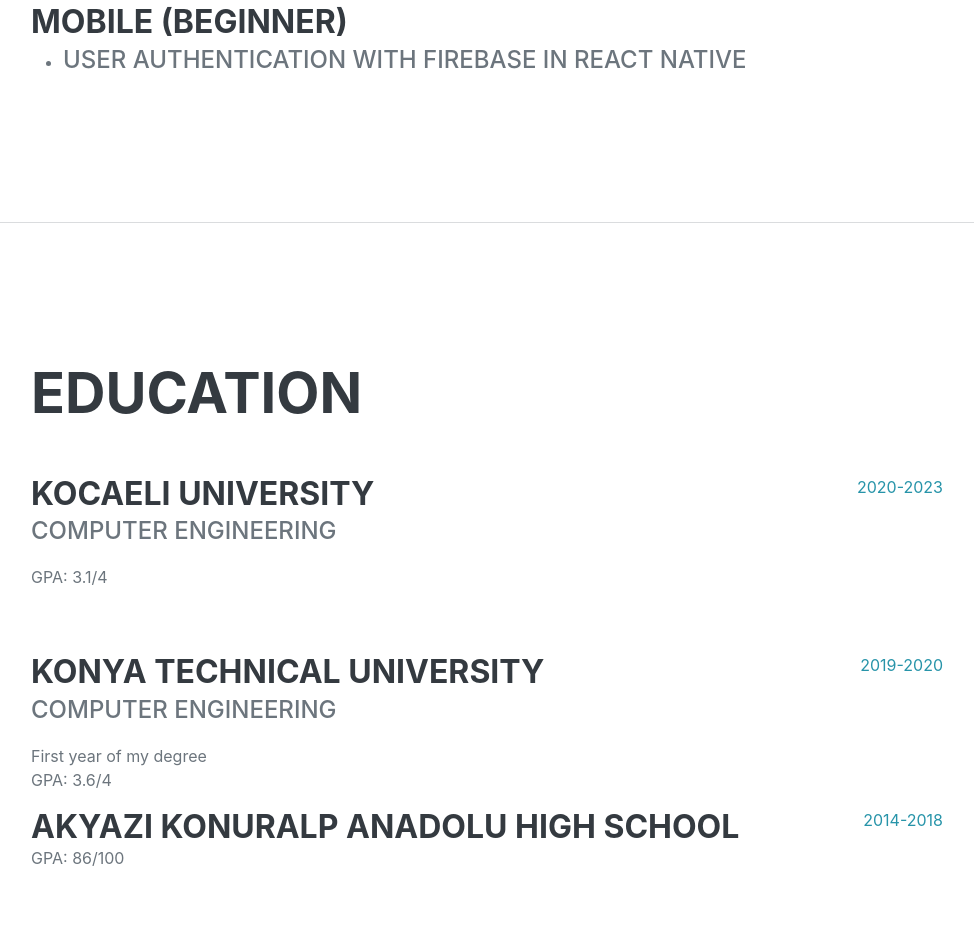
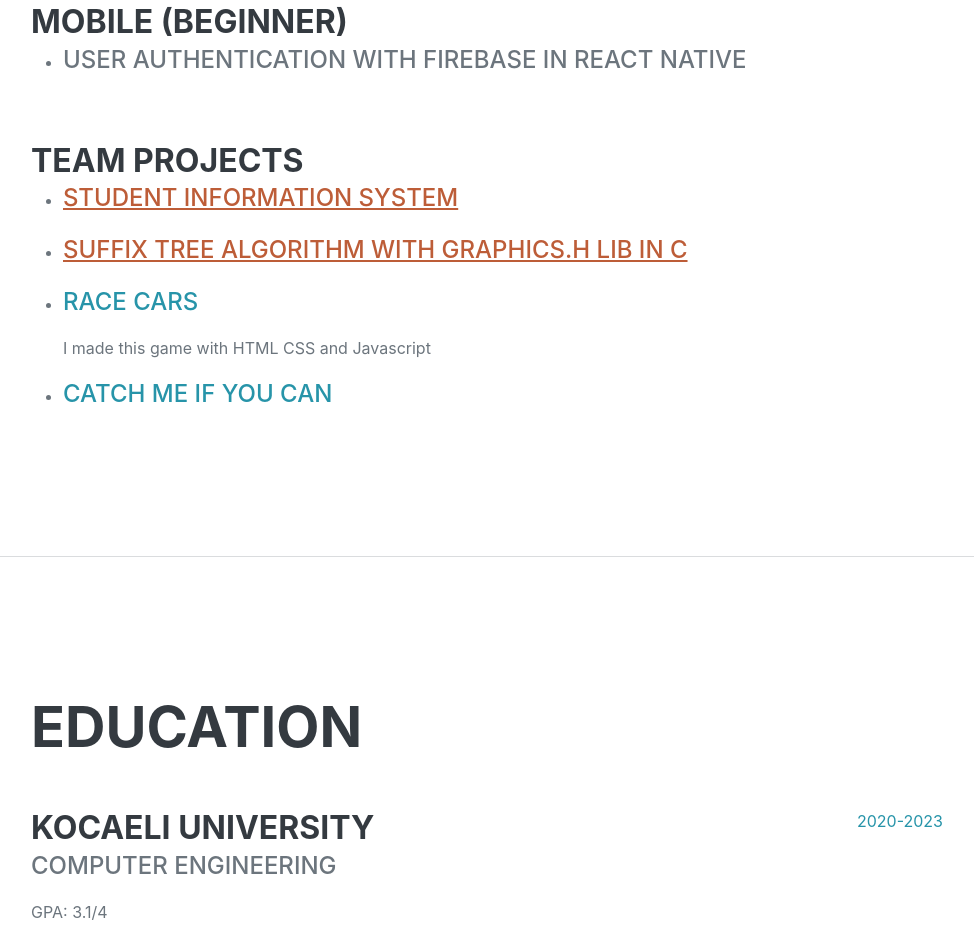
Before and after one commit to mnumanmercan/mnumanmercan.github.io, a plain HTML site: page index.html in a window 1280 px wide. Shown: the part 1772-2714 px from the top of the page, without its empty margins (289-1263 px from the left). Drawn offline with nearby package versions, Linux system fonts and the light colour scheme; a web font is replaced by a local one.

Commit message:
ProLab projects

```diff
--- a/index.html
+++ b/index.html
@@ -122,10 +122,6 @@
                                 <p></p>
                             </li>
                         </ul>
-
-
-
-
                     </div>
                 </div>
                 <div class="d-flex flex-column flex-md-row justify-content-between mb-5">
@@ -156,6 +152,31 @@
                             </li>
                         </ul>
 
+                    </div>
+                </div>
+                <div class="d-flex flex-column flex-md-row justify-content-between mb-5">
+                    <div class="flex-grow-1">
+                        <h3 class="mb-0">Team Projects</h3>
+                        <ul>
+                            <li class="expList"><a href="">
+                                    <div class="subheading mb-3">Student Information System</div>
+                                </a>
+                            </li>
+                            <li class="expList"> <a href="">
+                                    <div class="subheading mb-3">Suffix Tree Algorithm with graphics.h lib in C</div>
+                                </a>
+                            </li>
+                            <li class="expList"> <a class="projectLinks" href="https://github.com/MNMercan/HelloWorld">
+                                    <div class="subheading mb-3">Race Cars</div>
+                                </a>
+                                <p>I made this game with HTML CSS and Javascript</p>
+                            </li>
+                            <li class="expList"> <a class="projectLinks" href="https://github.com/MNMercan/HelloWorld">
+                                    <div class="subheading mb-3">Catch Me If You Can</div>
+                                </a>
+                                <p></p>
+                            </li>
+                        </ul>
                     </div>
                 </div>
             </div>
```
